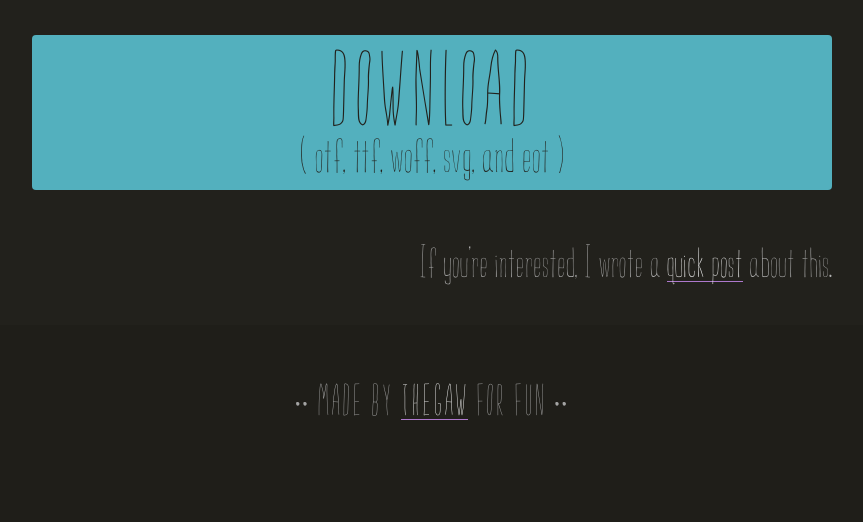
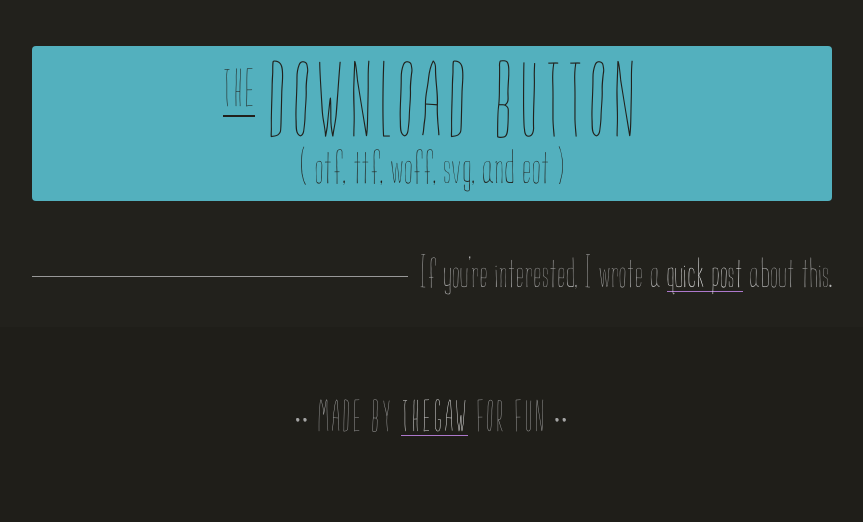
Before and after one commit to tylergaw/slenderman, a plain HTML site: page site/index.html in a window 1280 px wide. Shown: the part 709-1231 px from the top of the page, without its empty margins (208-1071 px from the left). Before the commit the page ends 1190 px from the top, so only its background shows below. Drawn offline with Linux system fonts and the light colour scheme.

Commit message:
Added a few more details and zips and zingers

```diff
--- a/site/css/scss/partials/_general.scss
+++ b/site/css/scss/partials/_general.scss
@@ -81,7 +81,7 @@ a {
 }
 
 .download {
-    margin-bottom: 1em;
+    margin: 0.2em 0 1.4em 0;
     text-align: center;
 }
 
@@ -103,6 +103,15 @@ a {
         text-transform: uppercase;
     }
 
+    i {
+        border-bottom: 2px solid $backgroundColor;
+        font-size: 0.5em;
+        font-style: normal;
+        letter-spacing: 0.01em;
+        margin-right: -0.2em;
+        vertical-align: super;
+    }
+
     &:hover {
         background-color: $accentColorComplement;
         color: $footerBgColor;
@@ -110,7 +119,7 @@ a {
 }
 
 .description {
-    color: darken(#f1f1f1, 5);
+    color: darken(#f1f1f1, 15);
     font-size: 0.8em;
     padding: 1em 0.2em 0.2em 0.2em;
 
@@ -122,9 +131,19 @@ a {
 }
 
 .also {
+    background-color: darken(#f1f1f1, 35);
     color: darken(#f1f1f1, 25);
+    height: 1px;
     font-size: 0.7em;
     text-align: right;
+
+    span {
+        background-color: $backgroundColor;
+        display: inline-bock;
+        padding-left: 0.3em;
+        position: relative;
+        top: -0.6em;
+    }
 }
 
 [role="contentinfo"] {
@@ -132,8 +151,8 @@ a {
     color: darken(#f1f1f1, 30);
     font-size: 0.8em;
     letter-spacing: 0.05em;
-    margin-top: 1.2em;
-    padding: 1.6em 0 1.7em 0;
+    margin-top: 1.4em;
+    padding: 2em 0 2.4em 0;
     text-align: center;
     text-transform: uppercase;
 }
--- a/site/index.html
+++ b/site/index.html
@@ -25,12 +25,12 @@
             </div>
             <div class="download">
                 <a href="" class="download-btn">
-                    <span>Download</span>
+                    <span><i>The</i> Download button</span>
                     ( otf, ttf, woff, svg, and eot )
                 </a>
             </div>
             <p class="also">
-                If you’re interested, I wrote a <a href="">quick post</a> about this.
+                <span>If you’re interested, I wrote a <a href="">quick post</a> about this.</span>
             </p>
         </div>
         <footer role="contentinfo">
```
Also changed, not shown: site/css/sloppyjoesinthemorning.css.
